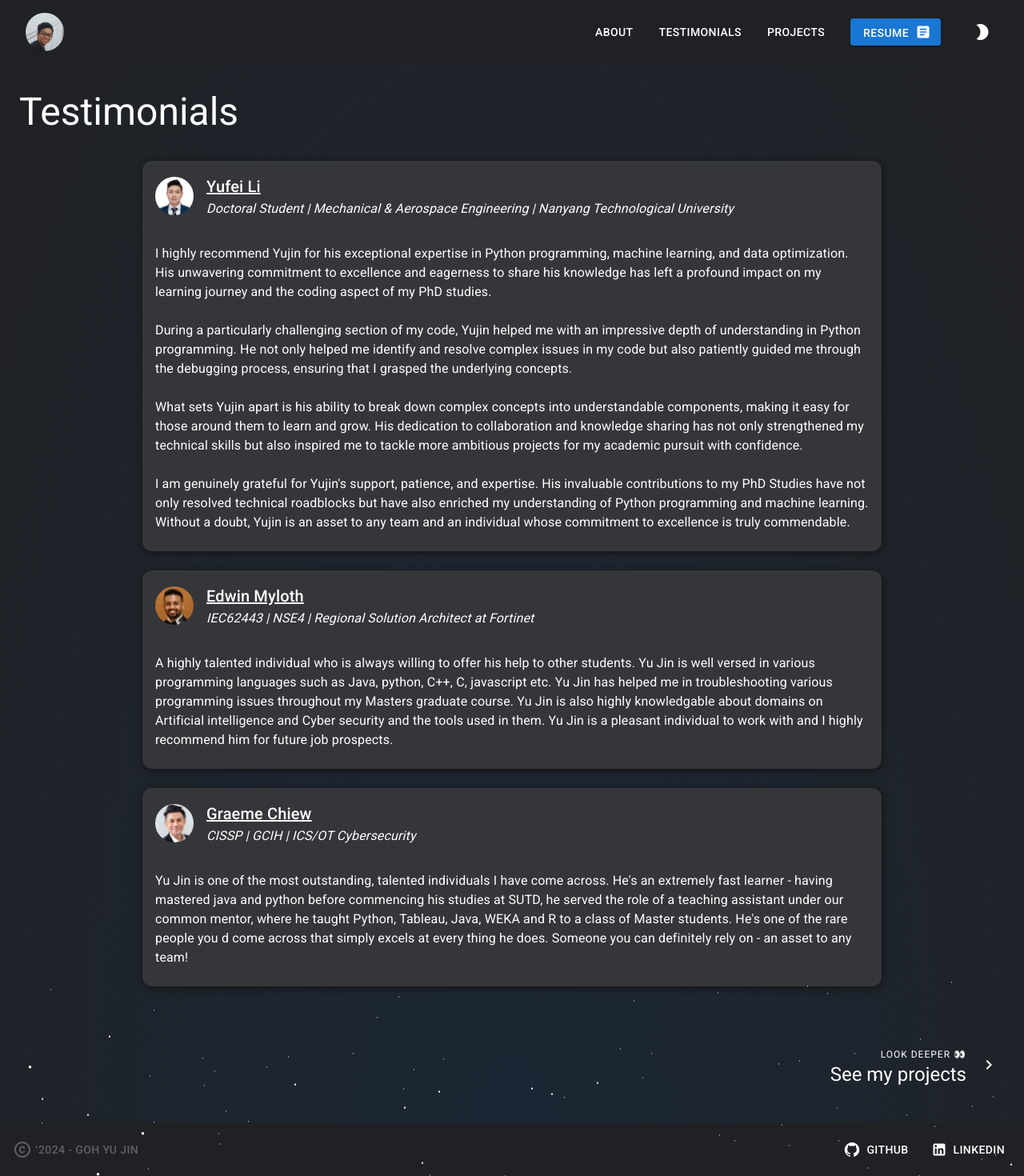
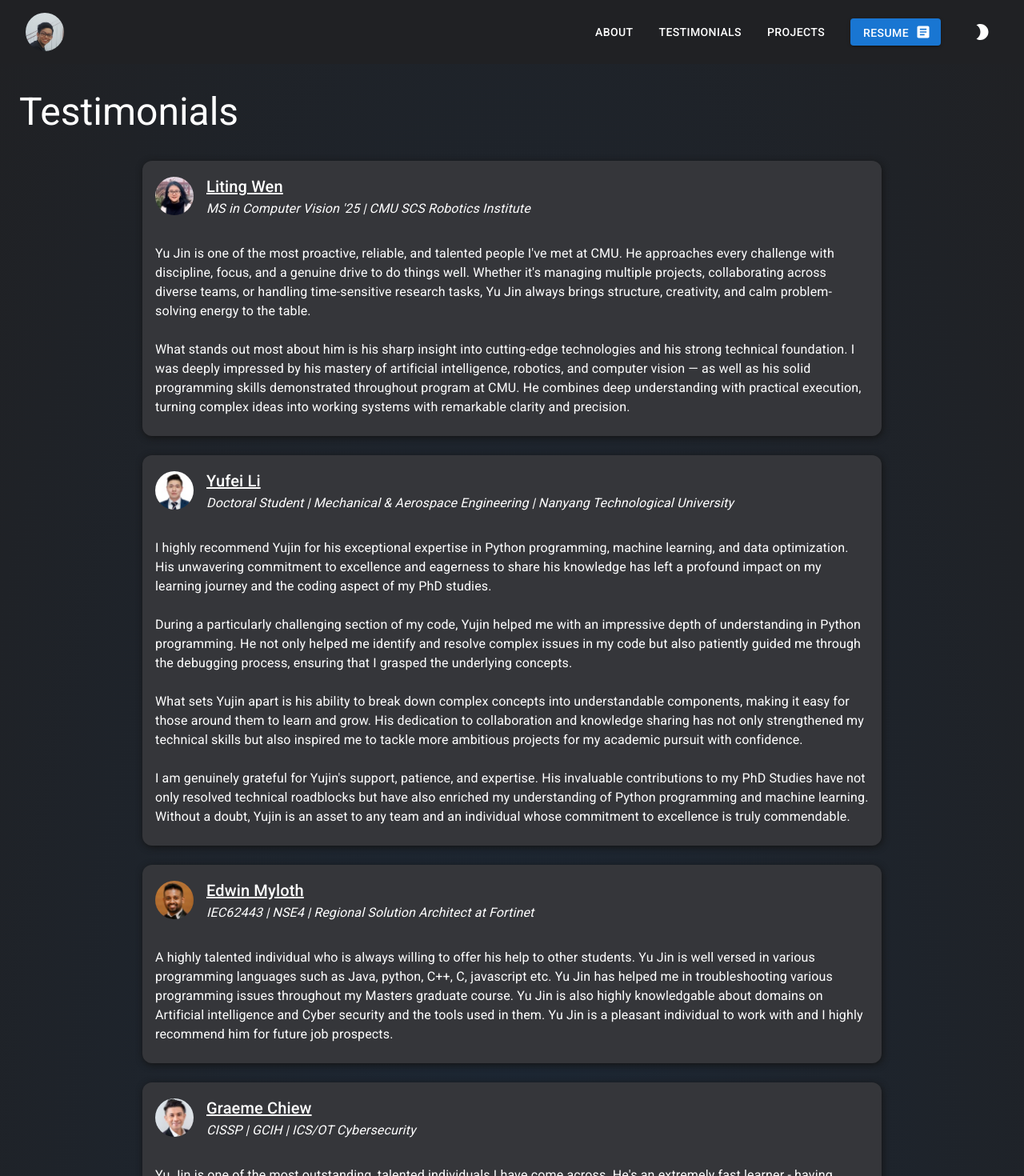
Before and after one commit to GohYuJin/GohYuJin.github.io, a React (Create React App) app: page /testimonials in a window 1280 px wide. Shown: the top 1470 px of the page at 80% size. Built offline with nearby package versions, Linux system fonts and the light colour scheme.

Commit message:
added liting testimonial

```diff
--- a/src/components/footer/Footer.tsx
+++ b/src/components/footer/Footer.tsx
@@ -37,7 +37,7 @@ export default function Footer({}: Props) {
         `}
       >
         <CopyrightIcon />
-        2024 - Goh Yu Jin
+        {new Date().getFullYear()} - Goh Yu Jin
       </Typography>
 
       <div>
--- a/src/data/testimonials.ts
+++ b/src/data/testimonials.ts
@@ -9,6 +9,24 @@ export type recommendation = {
 
 
 export const recommendationData: recommendation[] = [
+  {
+    name: "Liting Wen",
+    role: "MS in Computer Vision '25 | CMU SCS Robotics Institute",
+    year: "October 5, 2025",
+
+    review: "Yu Jin is one of the most proactive, reliable, and talented people I've met at CMU. He approaches \
+              every challenge with discipline, focus, and a genuine drive to do things well. Whether it's managing \
+              multiple projects, collaborating across diverse teams, or handling time-sensitive research tasks, Yu Jin \
+              always brings structure, creativity, and calm problem-solving energy to the table. \
+              \n\n \
+              What stands out most about him is his sharp insight into cutting-edge technologies and his strong \
+              technical foundation. I was deeply impressed by his mastery of artificial intelligence, robotics, and \
+              computer vision — as well as his solid programming skills demonstrated throughout program at CMU. \
+              He combines deep understanding with practical execution, turning complex ideas into working systems \
+              with remarkable clarity and precision.",
+    image: "liting_thumb.jpg",
+    link: "https://www.linkedin.com/in/gohyujin/details/recommendations/",
+  },
   {
     name: "Yufei Li",
     role: "Doctoral Student | Mechanical & Aerospace Engineering | Nanyang Technological University",
```
Also changed, not shown: public/images/liting_thumb.jpg (added).
